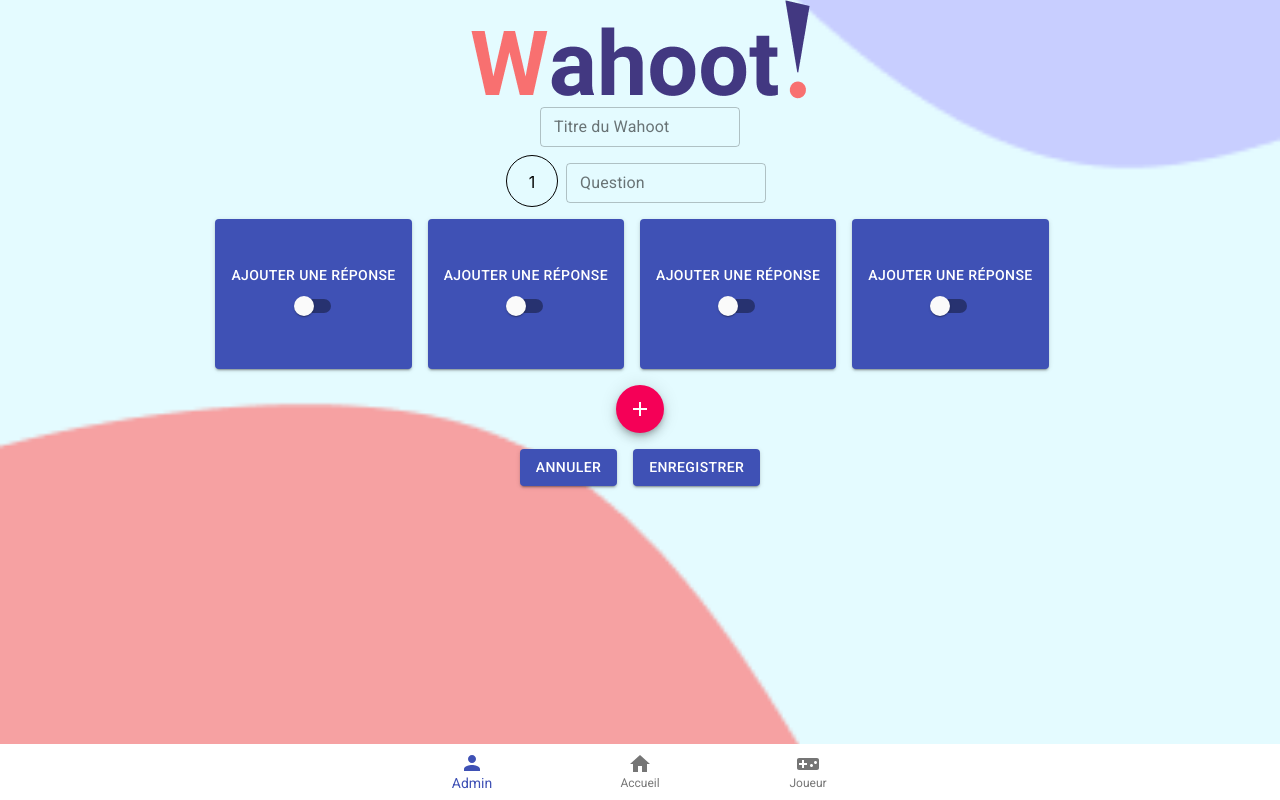
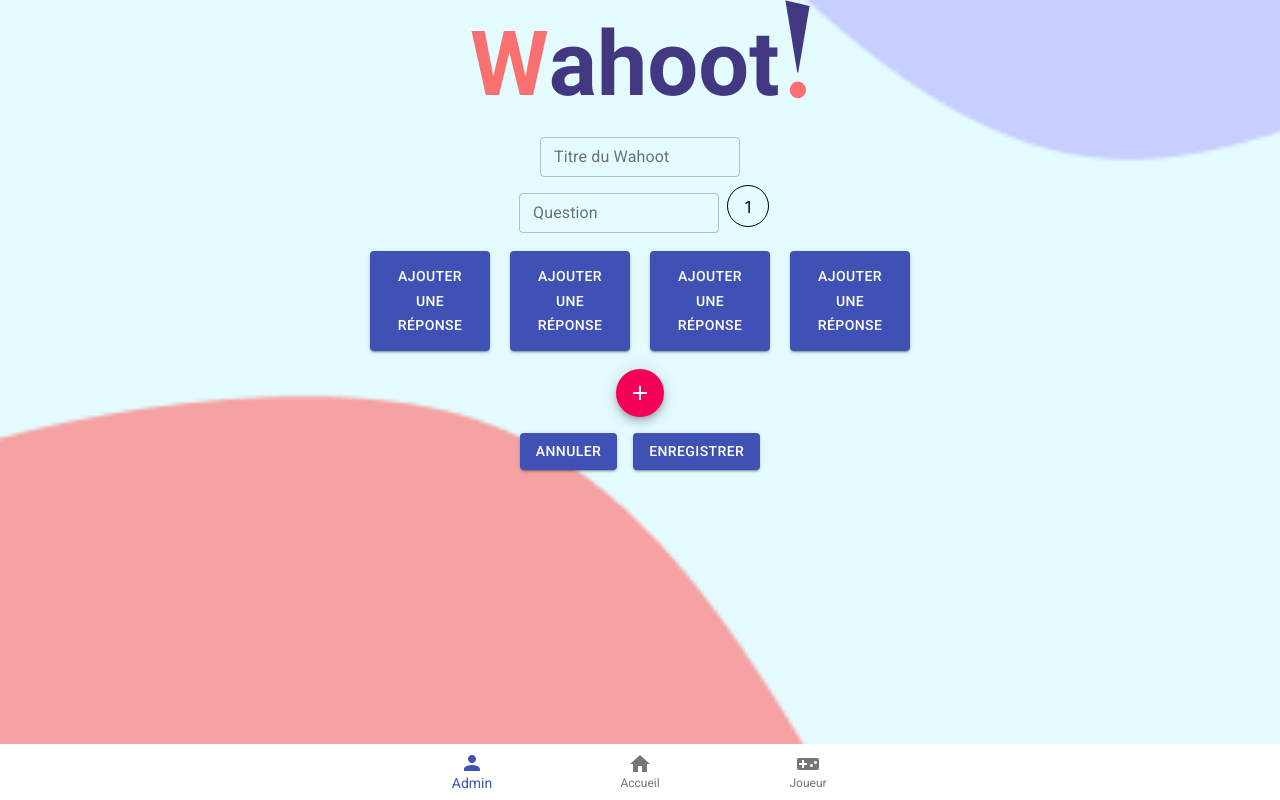
Before and after one commit to WildCodeSchool/bdx-wahoot, a React (Create React App) app in the folder wahoot/: page / in a window 1280 px wide. Built offline with nearby package versions, Linux system fonts and the light colour scheme.

Commit message:
maj creation questions

```diff
--- a/wahoot/src/App.css
+++ b/wahoot/src/App.css
@@ -41,4 +41,5 @@
   background-repeat: no-repeat;
   background-size: cover;
   background-position: center;
+  flex: 1;
 }
--- a/wahoot/src/View/CreationQuestions/Components/AddQuestionButton.jsx
+++ b/wahoot/src/View/CreationQuestions/Components/AddQuestionButton.jsx
@@ -2,15 +2,17 @@
 import { makeStyles } from '@material-ui/core/styles';
 import Fab from '@material-ui/core/Fab';
 import AddIcon from '@material-ui/icons/Add';
-import NavigationIcon from '@material-ui/icons/Navigation';
 
 
 const useStyles = makeStyles((theme) => ({
     margin: {
         margin: theme.spacing(1),
+
       },
+
       extendedIcon: {
         marginRight: theme.spacing(1),
+
       },
     container: {
         display: "flex",
--- a/wahoot/src/View/CreationQuestions/Components/Answers.jsx
+++ b/wahoot/src/View/CreationQuestions/Components/Answers.jsx
@@ -1,94 +1,137 @@
 import React from 'react';
 import { makeStyles } from '@material-ui/core/styles';
 import Button from '@material-ui/core/Button';
-import Switch from '@material-ui/core/Switch';
+import TextField from '@material-ui/core/TextField';
+import Dialog from '@material-ui/core/Dialog';
+import DialogActions from '@material-ui/core/DialogActions';
+import DialogContent from '@material-ui/core/DialogContent';
+import DialogTitle from '@material-ui/core/DialogTitle';
+
 
 
 const useStyles = makeStyles((theme) => ({
-    root: {
-        '& > *': {
-          margin: theme.spacing(1),
-          height: "150px",
+    container: {
         display: "inline",
-          flexWrap: "wrap",
-        },
+        justifyContent: "center",
+        width: "120px",
+        height: "100px",
+        margin: "10px",
 
-      },
+    }
 
 }));
 
 const Answers = () => {
+    const classes = useStyles();
 
-    const [state, setState] = React.useState({
-        checkedA: false,
-        checkedB: false,
-        checkedC: false,
-        checkedD: false,
-      });
-      const handleChange = (event) => {
-        setState({ ...state, [event.target.name]: event.target.checked });
+    const [open, setOpen] = React.useState(false);
+
+  const handleClickOpen = () => {
+    setOpen(true);
   };
 
-    const classes = useStyles();
+  const handleClose = () => {
+    setOpen(false);
+  };
 
     return (
-        <div className={classes.root}>
-
-            <Button variant="contained" color="primary">
+        <div>
+            <Button className={classes.container} variant="contained" color="primary" onClick={handleClickOpen}>
                 Ajouter une réponse
-                <div>
-                <Switch
-                    checked={state.checkedA}
-                    onChange={handleChange}
-                    color="secondary"
-                    name="checkedA"
-                    inputProps={{ 'aria-label': 'primary checkbox' }}
+            </Button>
+            <Dialog open={open} onClose={handleClose} aria-labelledby="form-dialog-title">
+                <DialogTitle id="form-dialog-title">Saisir la réponse</DialogTitle>
+                <DialogContent>
+                <TextField
+                    autoFocus
+                    margin="dense"
+                    id="name"
+                    label="Réponse"
+                    type="text"
+                    fullWidth
                 />
-                </div>
+                </DialogContent>
+                <DialogActions>
+                <Button onClick={handleClose} color="primary">
+                    Annuler
                 </Button>
-            <Button variant="contained" color="primary">
+                <Button onClick={handleClose} color="primary">
+                    Valider
+                </Button>
+                </DialogActions>
+            </Dialog>
+            <Button className={classes.container} variant="contained" color="primary" onClick={handleClickOpen}>
                 Ajouter une réponse
-                <div>
-                <Switch
-                    checked={state.checkedB}
-                    onChange={handleChange}
-                    color="secondary"
-                    name="checkedB"
-                    inputProps={{ 'aria-label': 'primary checkbox' }}
+            </Button>
+            <Dialog open={open} onClose={handleClose} aria-labelledby="form-dialog-title">
+                <DialogTitle id="form-dialog-title">Saisir la réponse</DialogTitle>
+                <DialogContent>
+                <TextField
+                    autoFocus
+                    margin="dense"
+                    id="name"
+                    label="Réponse"
+                    type="text"
+                    fullWidth
                 />
-                </div>
+                </DialogContent>
+                <DialogActions>
+                <Button onClick={handleClose} color="primary">
+                    Annuler
                 </Button>
-            <Button variant="contained" color="primary">
+                <Button onClick={handleClose} color="primary">
+                    Valider
+                </Button>
+                </DialogActions>
+            </Dialog>
+            <Button className={classes.container} variant="contained" color="primary" onClick={handleClickOpen}>
                 Ajouter une réponse
-                <div>
-                <Switch
-                    checked={state.checkedC}
-                    onChange={handleChange}
-                    color="secondary"
-                    name="checkedC"
-                    inputProps={{ 'aria-label': 'primary checkbox' }}
+            </Button>
+            <Dialog open={open} onClose={handleClose} aria-labelledby="form-dialog-title">
+                <DialogTitle id="form-dialog-title">Saisir la réponse</DialogTitle>
+                <DialogContent>
+                <TextField
+                    autoFocus
+                    margin="dense"
+                    id="name"
+                    label="Réponse"
+                    type="text"
+                    fullWidth
                 />
-                </div>
+                </DialogContent>
+                <DialogActions>
+                <Button onClick={handleClose} color="primary">
+                    Annuler
                 </Button>
-            <Button variant="contained" color="primary">
+                <Button onClick={handleClose} color="primary">
+                    Valider
+                </Button>
+                </DialogActions>
+            </Dialog>
+            <Button className={classes.container} variant="contained" color="primary" onClick={handleClickOpen}>
                 Ajouter une réponse
-                <div>
-                <Switch
-                    checked={state.checkedD}
-                    onChange={handleChange}
-                    color="secondary"
-                    name="checkedD"
-                    inputProps={{ 'aria-label': 'primary checkbox' }}
+            </Button>
+            <Dialog open={open} onClose={handleClose} aria-labelledby="form-dialog-title">
+                <DialogTitle id="form-dialog-title">Saisir la réponse</DialogTitle>
+                <DialogContent>
+                <TextField
+                    autoFocus
+                    margin="dense"
+                    id="name"
+                    label="Réponse"
+                    type="text"
+                    fullWidth
                 />
-                </div>
+                </DialogContent>
+                <DialogActions>
+                <Button onClick={handleClose} color="primary">
+                    Annuler
                 </Button>
-
-            <div>
-
-
-
-    </div>
-
+                <Button onClick={handleClose} color="primary">
+                    Valider
+                </Button>
+                </DialogActions>
+            </Dialog>
         </div>
     );
 }
--- a/wahoot/src/View/CreationQuestions/Components/IncrementationChip.jsx
+++ /dev/null
@@ -1,29 +0,0 @@
-import React from 'react';
-import { makeStyles } from '@material-ui/core/styles';
-
-
-
-const useStyles = makeStyles((theme) => ({
-
-      p: {
-          width: "50px",
-          height: "50px",
-          lineHeight: "20px",
-          textAlign: "center",
-          border: "solid 1px black",
-          borderRadius: "50%",
-    },
-}));
-
-const IncrementationChip = () => {
-
-    const classes = useStyles();
-
-    return (
-        <div className={classes.p}>
-             <p>1</p>
-        </div>
-    );
-}
-
-export default IncrementationChip;
--- a/wahoot/src/View/CreationQuestions/Components/QuestionInput.jsx
+++ b/wahoot/src/View/CreationQuestions/Components/QuestionInput.jsx
@@ -10,6 +10,20 @@
 
       },
     },
+
+    p: {
+        width: "40px",
+        height: "40px",
+        lineHeight: "10px",
+        textAlign: "center",
+        border: "solid 1px black",
+        borderRadius: "50%",
+
+  },
+
+    container: {
+        display:"flex",
+    }
   }));
 
 const QuestionInput = () => {
@@ -17,7 +31,7 @@
     const classes = useStyles();
 
     return (
-        <div>
+        <div className={classes.container}>
 
             <form className={classes.root} noValidate autoComplete="off">
                 <div>
@@ -30,6 +44,9 @@
                     />
                 </div>
             </form>
+            <div className={classes.p}>
+             <p>1</p>
+            </div>
         </div>
     );
 }
--- a/wahoot/src/View/CreationQuestions/Components/TitleWahoot.jsx
+++ b/wahoot/src/View/CreationQuestions/Components/TitleWahoot.jsx
@@ -1,7 +1,10 @@
-import React from 'react';
+import React, { useState } from 'react';
 import TitleCreationWahoot from '../../CreationWahoot/Components/TitleCreationWahoot';
 
 const TitleWahoot = () => {
+
+
+
     return (
         <TitleCreationWahoot />
     );
--- a/wahoot/src/View/CreationQuestions/CreationQuestion.jsx
+++ b/wahoot/src/View/CreationQuestions/CreationQuestion.jsx
@@ -1,5 +1,4 @@
 import React from 'react';
-import IncrementationChip from './Components/IncrementationChip';
 import QuestionInput from './Components/QuestionInput';
 import TitleWahoot from './Components/TitleWahoot';
 import { makeStyles } from '@material-ui/core/styles';
@@ -10,14 +9,22 @@
 
 
 const useStyles = makeStyles((theme) => ({
+
     container: {
-      display: "flex",
-      justifyContent:"flx-start",
-    },
-    containerbis: {
         display: "flex",
+        flexDirection: "column",
         justifyContent:"center",
+        alignItems: "center",
+        marginTop: "30px",
+
       },
+
+    buttons: {
+        display: "flex",
+        justifyContent: "center",
+
+    }
+
   }));
 const CreationQuestion = () => {
 
@@ -25,23 +32,17 @@
 
     return (
         <div>
-            <div className={classes.containerbis}>
+        <div className={classes.container}>
+
             <TitleWahoot />
-            </div>
-            <div className={classes.containerbis}>
-                <IncrementationChip />
-                <QuestionInput />
-            </div>
-            <div className={classes.containerbis}>
-                <Answers />
-            </div>
-            <div className={classes.containerbis}>
-                <AddQuestionButton />
-            </div>
-            <div className={classes.containerbis}>
+            <QuestionInput />
+            <Answers />
+            <AddQuestionButton />
+        </div>
+        <div className={classes.buttons}>
             <ButtonCancel/>
             <ButtonSave/>
-            </div>
+        </div>
         </div>
     );
 }
--- a/wahoot/src/View/CreationWahoot/CreationWahoot.jsx
+++ b/wahoot/src/View/CreationWahoot/CreationWahoot.jsx
@@ -50,6 +50,8 @@
             <ButtonCancel/>
             <ButtonSave/>
         </div>
+{/*<ModalQuestions/>*/}
+
 
 
     </div>
```
Also changed, not shown: wahoot/src/View/CreationQuestions/DialogQuestions.jsx (added). Lines whose indentation alone changed are shown as unchanged.
